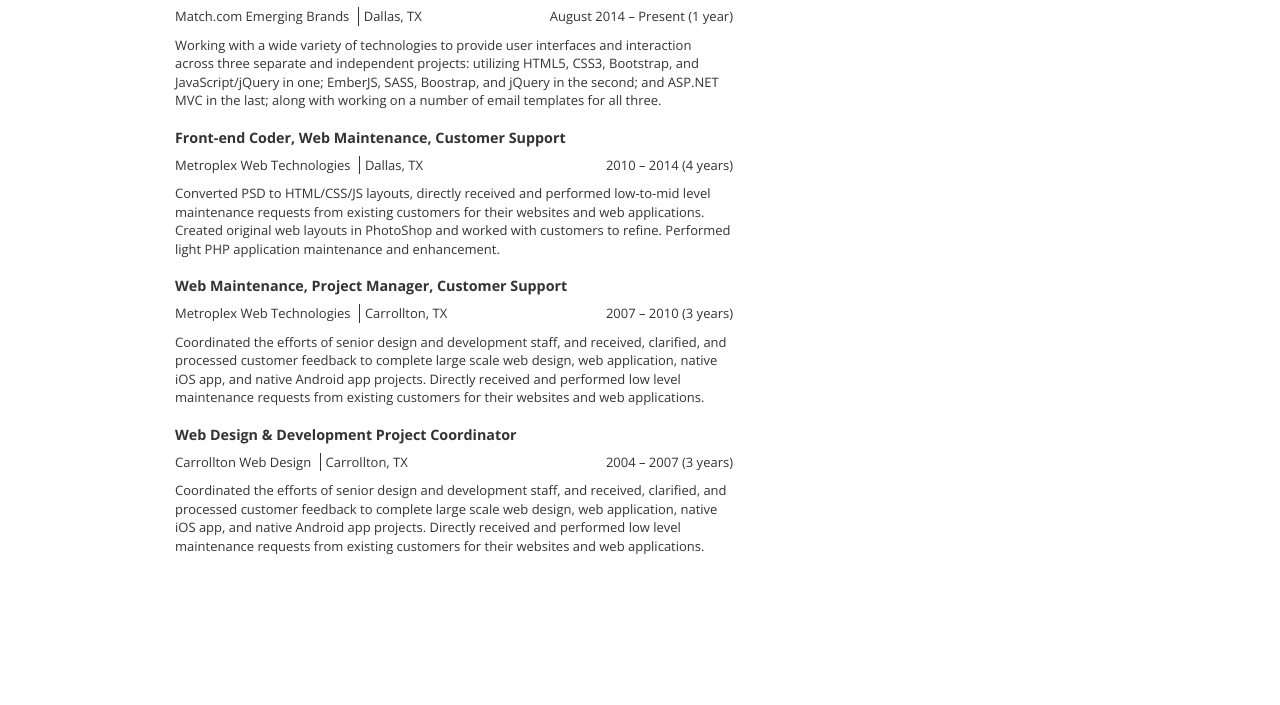
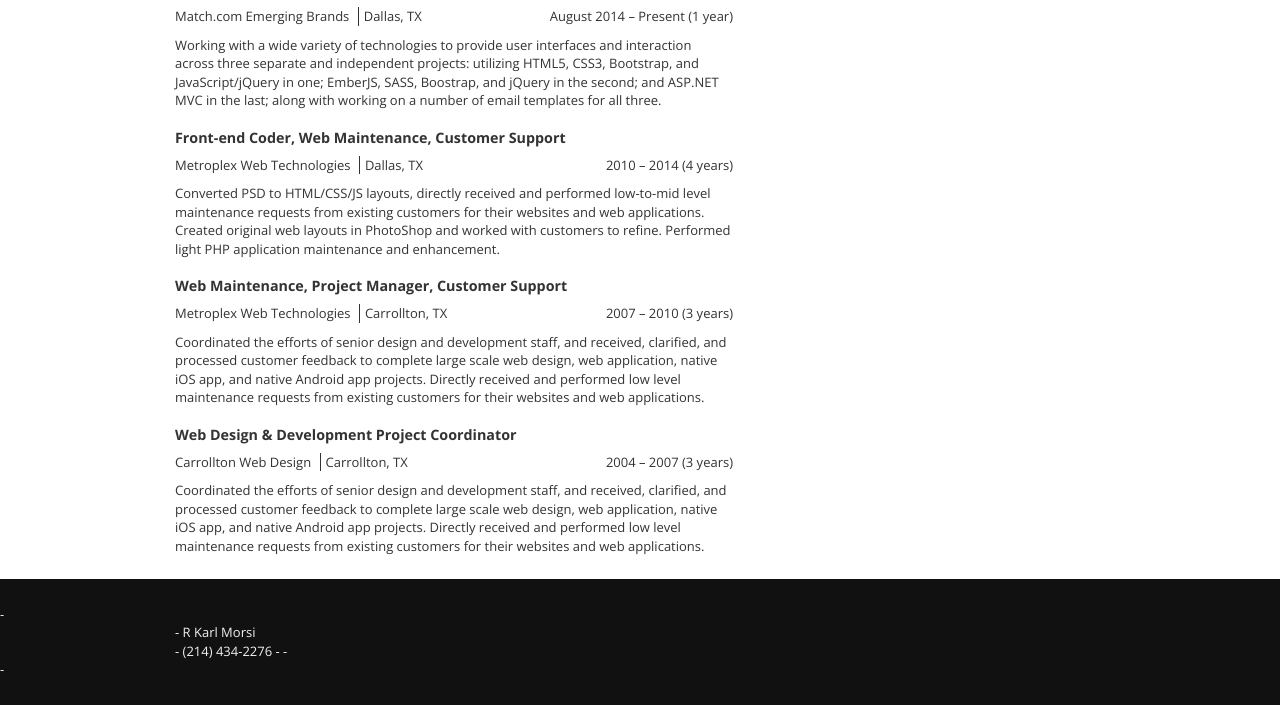
Before and after one commit to rahlusmorsi/rahlusmorsi, a plain HTML site: page index.html in a window 1280 px wide. Shown: the part 128-833 px from the top of the page. Before the commit the page ends 800 px from the top, so only its background shows below. Drawn offline with nearby package versions, Linux system fonts and the light colour scheme; no server answers.

Commit message:
Update index.html (rollback)

```diff
--- a/index.html
+++ b/index.html
@@ -1,3 +1,4 @@
+<!DOCTYPE html>
 <html>
 <head>
 	<meta charset='utf-8'>
@@ -48,6 +49,13 @@
 			<div id="githubApiData">Loading...</div>
 		</aside>
 	</div>  <!-- /#container -->
+	<footer>
+-		<div class="container">
+-			R Karl Morsi<br>
+-			(214) 434-2276
+-			<button id="keys" style="background-color:transparent;border-color:transparent;float:right;min-height:1em;min-width:2em;"></button>
+-		</div>
+-	</footer>
 	<script src="http://code.jquery.com/jquery-2.1.1.min.js"></script>
 	<script src="http://maxcdn.bootstrapcdn.com/bootstrap/3.2.0/js/bootstrap.min.js"></script>
 	<script src="js/dynamics.js"></script>
```
